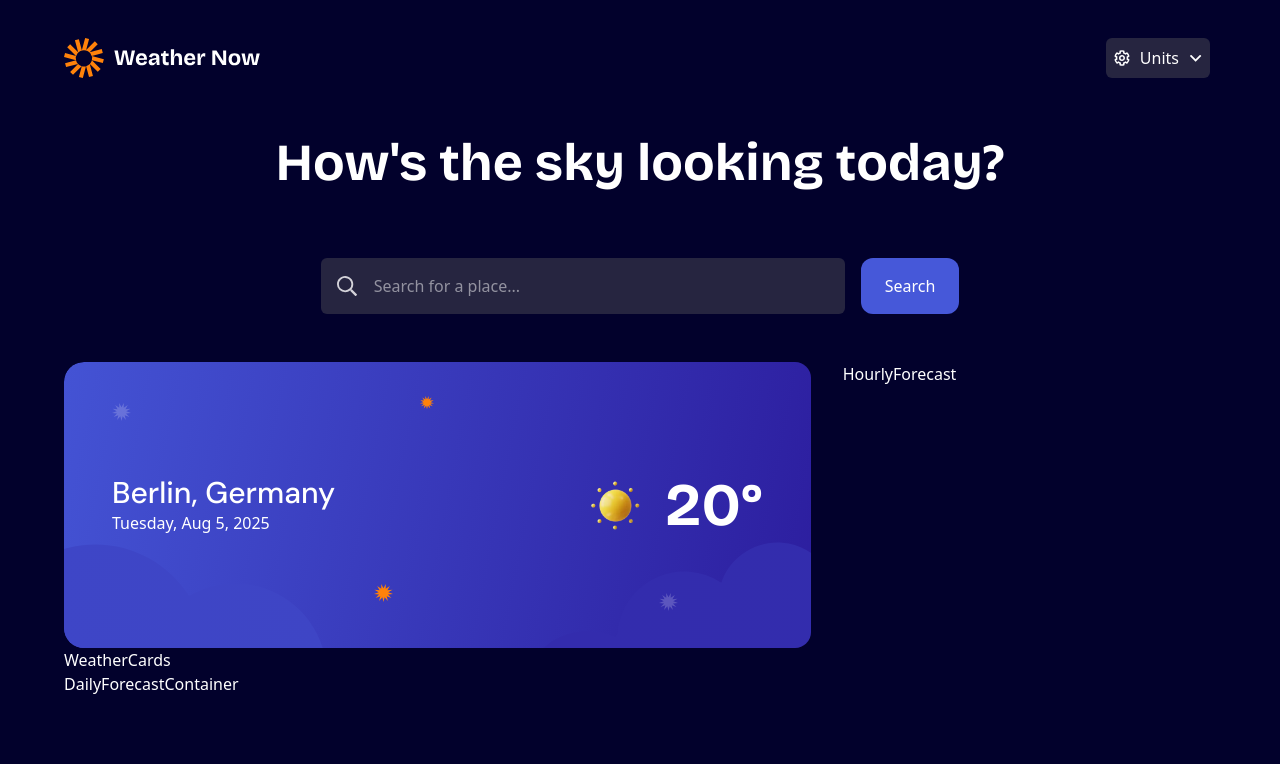
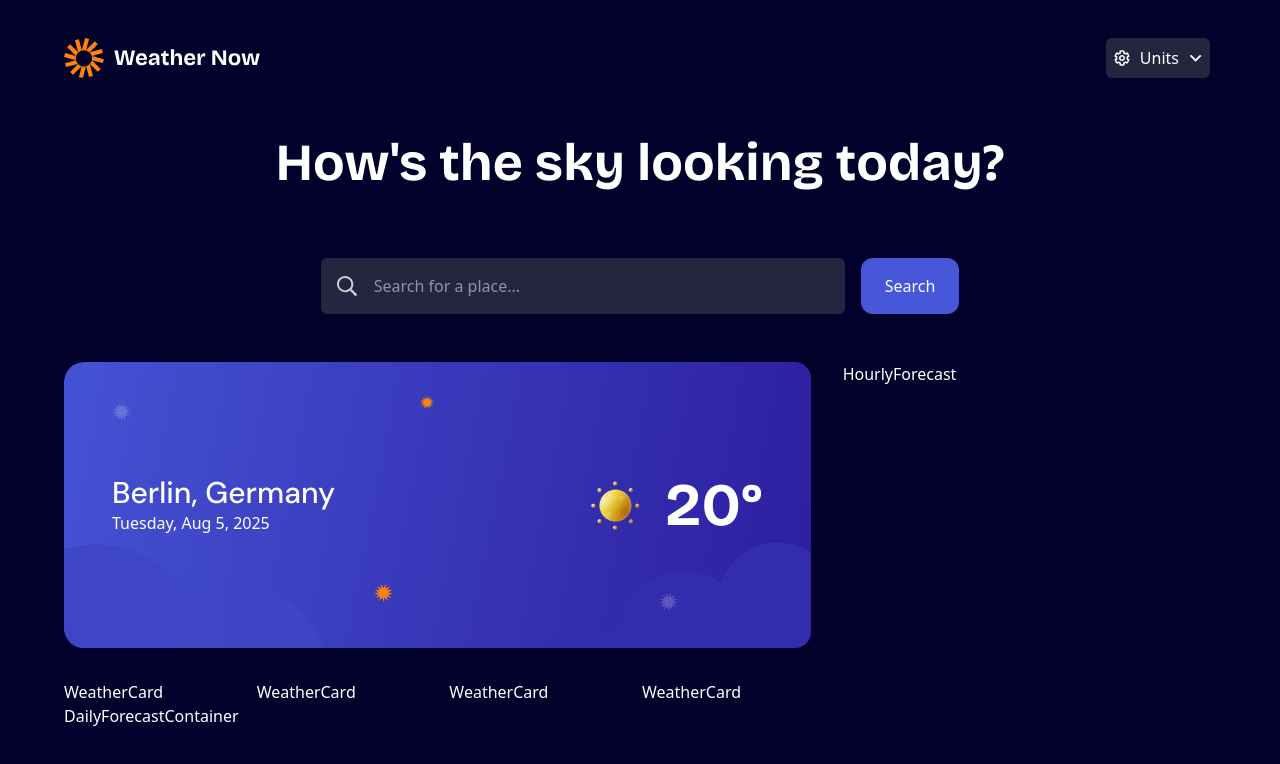
Before and after one commit to Mohammed-Lashein/frontend-mentor-hackathon, a React (Vite) app: page / in a window 1280 px wide. Shown: the top 764 px of the page. Built offline with nearby package versions, Linux system fonts and the light colour scheme.

Commit message:
feat: render initial WeatherCard components

```diff
--- /dev/null
+++ b/src/components/WeatherCard.tsx
@@ -0,0 +1,6 @@
+function WeatherCard() {
+  return (
+    <div>WeatherCard</div>
+  )
+}
+export default WeatherCard
--- a/src/components/WeatherCards.tsx
+++ b/src/components/WeatherCards.tsx
@@ -1,6 +1,30 @@
+import WeatherCard from './WeatherCard'
+
 function WeatherCards() {
-  return (
-    <div>WeatherCards</div>
-  )
+	const dataForCards = [
+		{
+			label: 'Feels Like',
+			value: '20°',
+		},
+		{
+			label: 'Humidity',
+			value: '46%',
+		},
+		{
+			label: 'Wind',
+			value: '14 km/h',
+		},
+		{
+			label: 'Precipitation',
+			value: '0mm',
+		},
+	]
+	return (
+		<div className='grid grid-cols-4 pt-400 gap-300'>
+			{dataForCards.map(({ label }) => (
+				<WeatherCard key={label} />
+			))}
+		</div>
+	)
 }
 export default WeatherCards
```
